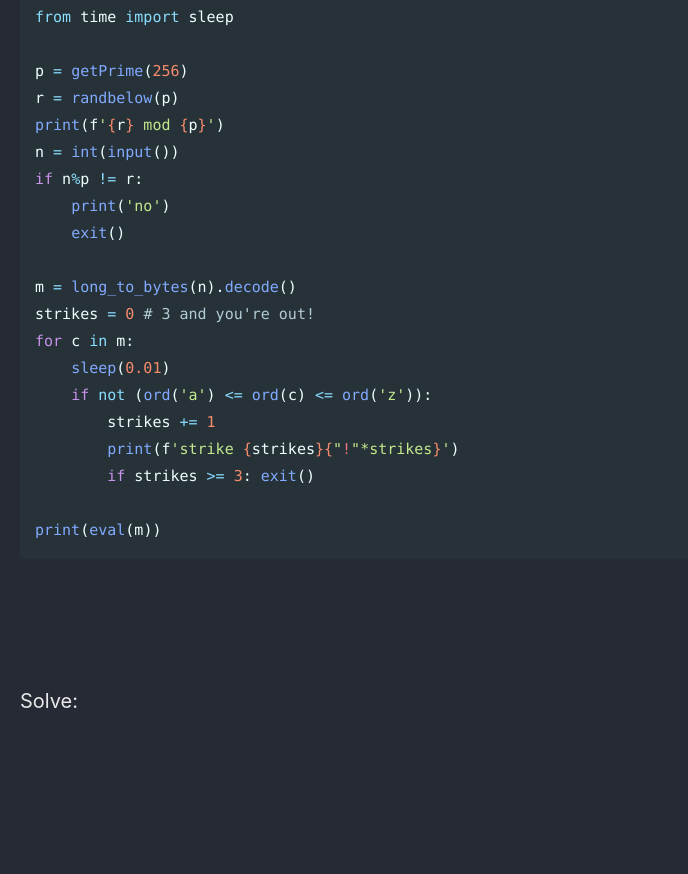
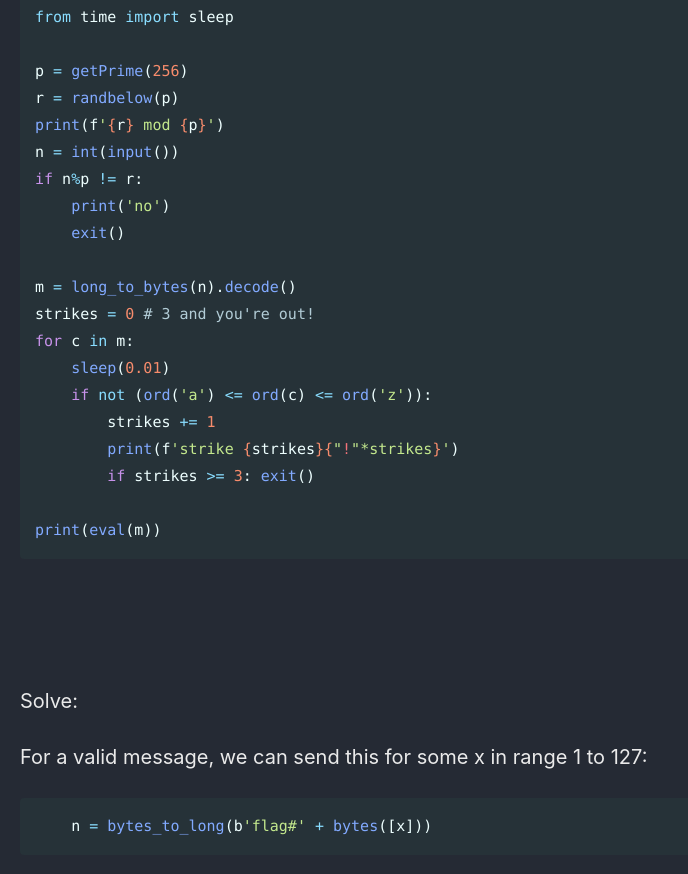
Before and after one commit to Connor-McCartney/Connor-McCartney.github.io, a Jekyll site: the page built from _pages/cryptography/other/modjail-imaginaryCTF.md, in a window 1280 px wide and 900 px high, scrolled down 2111 px. Shown: the top 874 px of the window, without its empty margins (0-688 px from the left). Built offline with Jekyll 4.4.1, drawn with Linux system fonts in a browser that asks for light colours; cached includes are drawn as plain includes; before the commit the page ends 2883 px from its top, so only the background shows below that.

Commit message:
Update modjail-imaginaryCTF.md

````diff
--- a/_pages/cryptography/other/modjail-imaginaryCTF.md
+++ b/_pages/cryptography/other/modjail-imaginaryCTF.md
@@ -106,3 +106,9 @@ print(eval(m))
 <br>
 
 Solve:
+
+For a valid message, we can send this for some x in range 1 to 127:
+
+```py
+    n = bytes_to_long(b'flag#' + bytes([x]))
+```
````
